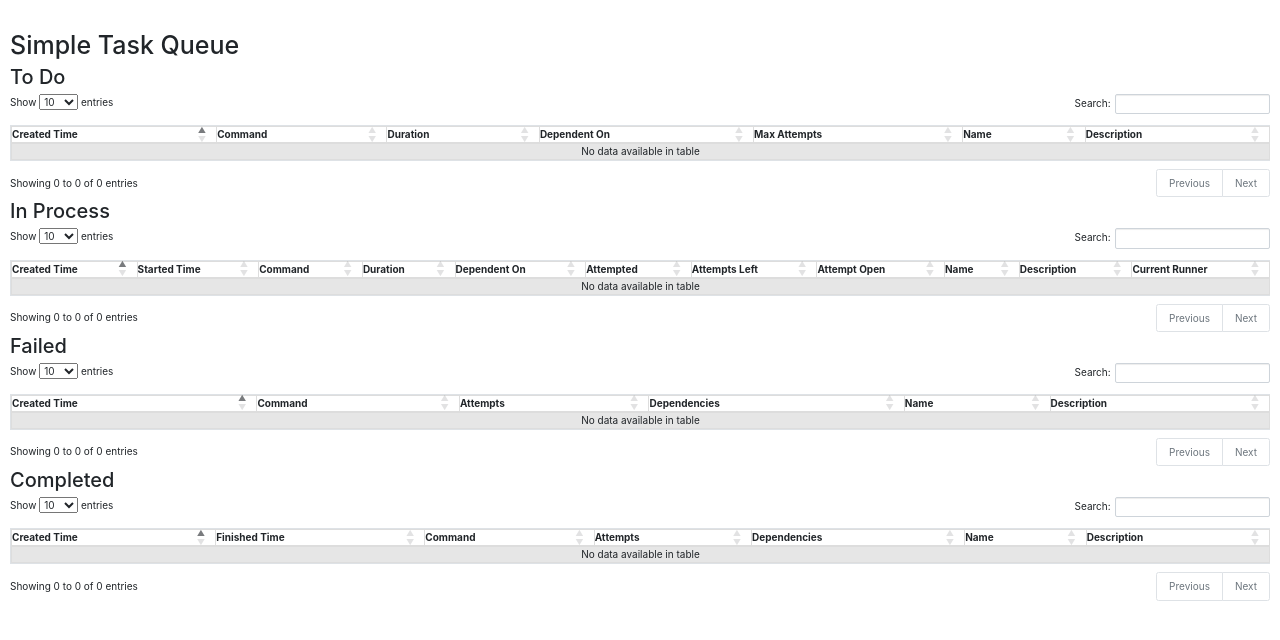
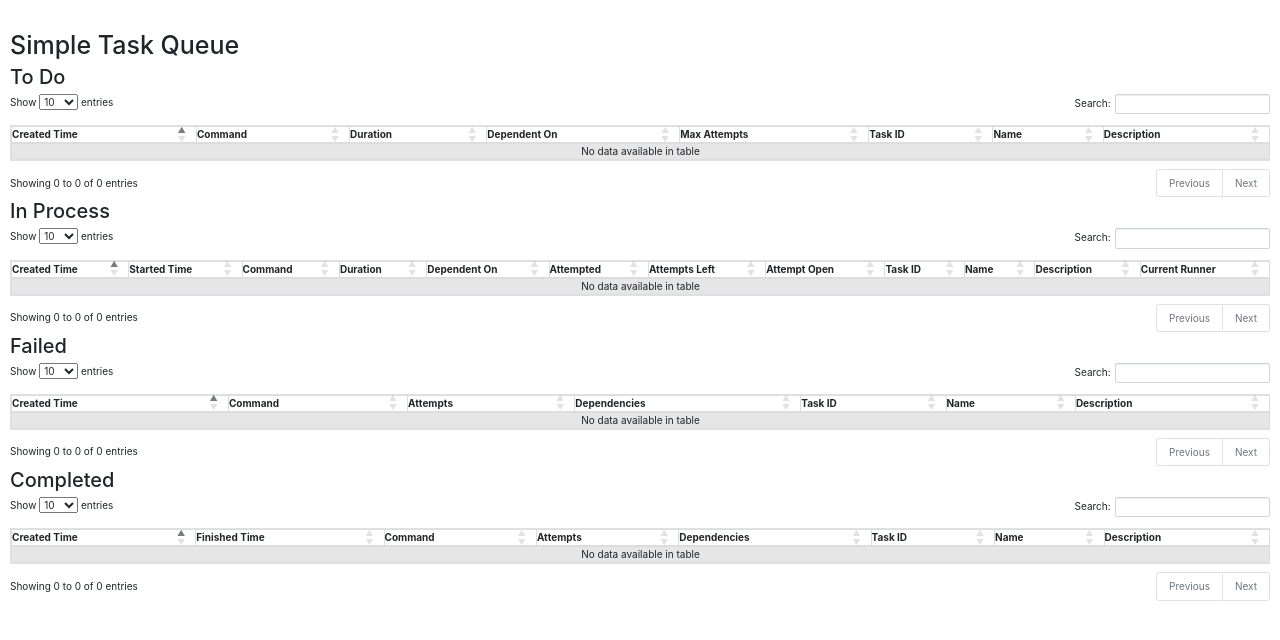
Before and after one commit to nabicht/SimpleTaskQueue, a Flask app: page / in a window 1280 px wide. Shown: the part 50-690 px from the top of the page. Run offline with Flask 2, Linux system fonts and the light colour scheme; data that the repository does not hold is empty; parts of the project's set-up code (start-up, migrations or seed data) failed here and were passed over; some libraries are stand-ins or nearby versions.

Commit message:
task id added to rows in the tables. Closes #46

```diff
--- a/templates/overview.html
+++ b/templates/overview.html
@@ -43,6 +43,7 @@ THE SOFTWARE IS PROVIDED "AS IS", WITHOUT WARRANTY OF ANY KIND, EXPRESS OR IMPLI
                     <th>Duration</th>
                     <th>Dependent On</th>
                     <th>Max Attempts</th>
+                    <th>Task ID</th>
                     <th>Name</th>
                     <th>Description</td>
                 </tr>
@@ -60,6 +61,7 @@ THE SOFTWARE IS PROVIDED "AS IS", WITHOUT WARRANTY OF ANY KIND, EXPRESS OR IMPLI
                     <th>Attempted</th>
                     <th>Attempts Left</th>
                     <th>Attempt Open</th>
+                    <th>Task ID</th>
                     <th>Name</th>
                     <th>Description</th>
                     <th>Current Runner</th>
@@ -74,6 +76,7 @@ THE SOFTWARE IS PROVIDED "AS IS", WITHOUT WARRANTY OF ANY KIND, EXPRESS OR IMPLI
                     <th>Command</th>
                     <th>Attempts</th>
                     <th>Dependencies</th>
+                    <th>Task ID</th>
                     <th>Name</th>
                     <th>Description</th>
                 </tr>
@@ -88,6 +91,7 @@ THE SOFTWARE IS PROVIDED "AS IS", WITHOUT WARRANTY OF ANY KIND, EXPRESS OR IMPLI
                     <th>Command</th>
                     <th>Attempts</th>
                     <th>Dependencies</th>
+                    <th>Task ID</th>
                     <th>Name</th>
                     <th>Description</th>
                 </tr>
@@ -115,6 +119,7 @@ THE SOFTWARE IS PROVIDED "AS IS", WITHOUT WARRANTY OF ANY KIND, EXPRESS OR IMPLI
                 {data: "duration"},
                 {data: "dependent_on"},
                 {data: "max_attempts"},
+                {data: "task_id"},
                 {data: "name"},
                 {data: "description"}
             ]
@@ -136,6 +141,7 @@ THE SOFTWARE IS PROVIDED "AS IS", WITHOUT WARRANTY OF ANY KIND, EXPRESS OR IMPLI
                 {data: "attempted"},
                 {data: "attempts_left"},
                 {data: "attempt_open"},
+                {data: "task_id"},
                 {data: "name"},
                 {data: "description"},
                 {data: "current_runner"}
@@ -154,6 +160,7 @@ THE SOFTWARE IS PROVIDED "AS IS", WITHOUT WARRANTY OF ANY KIND, EXPRESS OR IMPLI
                 {data: "command"},
                 {data: "attempts"},
                 {data: "dependencies"},
+                {data: "task_id"},
                 {data: "name"},
                 {data: "description"},
             ]
@@ -172,6 +179,7 @@ THE SOFTWARE IS PROVIDED "AS IS", WITHOUT WARRANTY OF ANY KIND, EXPRESS OR IMPLI
                 {data: "command"},
                 {data: "attempts"},
                 {data: "dependencies"},
+                {data: "task_id"},
                 {data: "name"},
                 {data: "description"},
             ]
```
